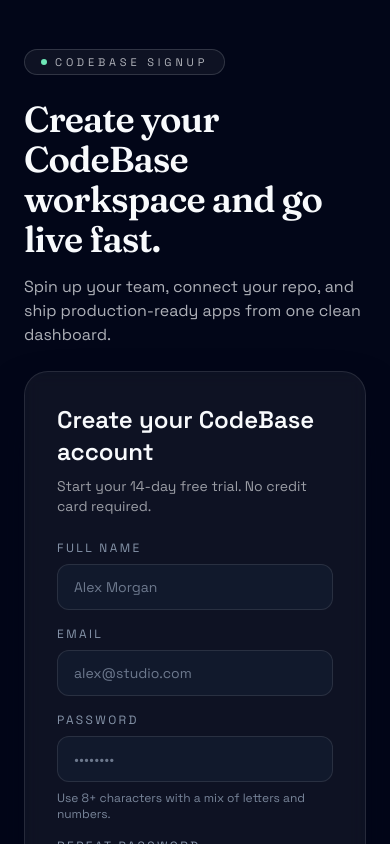
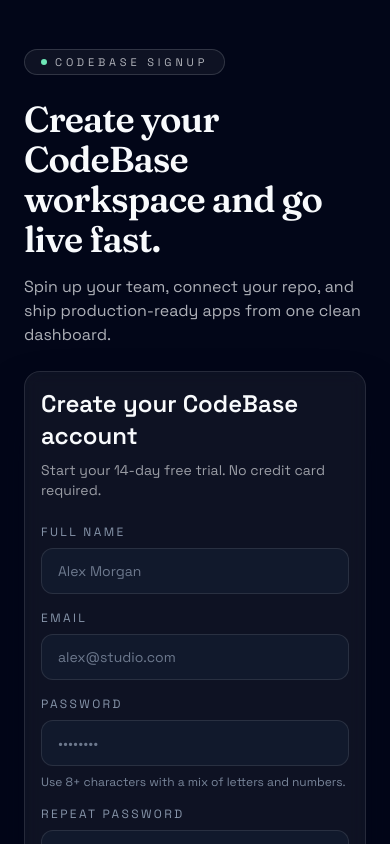
Before and after one commit to james-muriithi/sign-in-with-passkey, a Nuxt app: page /auth/signup in a window 390 px wide. Shown: the top 844 px of the page. Built offline with nearby package versions, Linux system fonts and the light colour scheme.

Commit message:
change padding for auth forms

```diff
--- a/app/pages/auth/login.vue
+++ b/app/pages/auth/login.vue
@@ -21,7 +21,7 @@
       </div>
 
       <div
-        class="fade-up delay-2 mt-8 rounded-[2rem] border border-ink/10 bg-ink/5 p-8 shadow-2xl shadow-base/60 backdrop-blur-sm"
+        class="fade-up delay-2 mt-8 rounded-2xl border border-ink/10 bg-ink/5 p-4 lg:p-8 shadow-2xl shadow-base/60 backdrop-blur-sm"
       >
         <div class="space-y-2">
           <h2 class="text-2xl font-semibold">Sign in to CodeBase</h2>
--- a/app/pages/auth/signup.vue
+++ b/app/pages/auth/signup.vue
@@ -19,7 +19,7 @@
         </p>
       </div>
       <div
-        class="fade-up delay-2 rounded-3xl border border-ink/10 bg-ink/5 p-8 shadow-2xl shadow-base/70 backdrop-blur"
+        class="fade-up delay-2 rounded-2xl border border-ink/10 bg-ink/5 p-4 lg:p-8 shadow-2xl shadow-base/70 backdrop-blur"
       >
         <div class="space-y-2">
           <h2 class="text-2xl font-semibold">Create your CodeBase account</h2>
```
